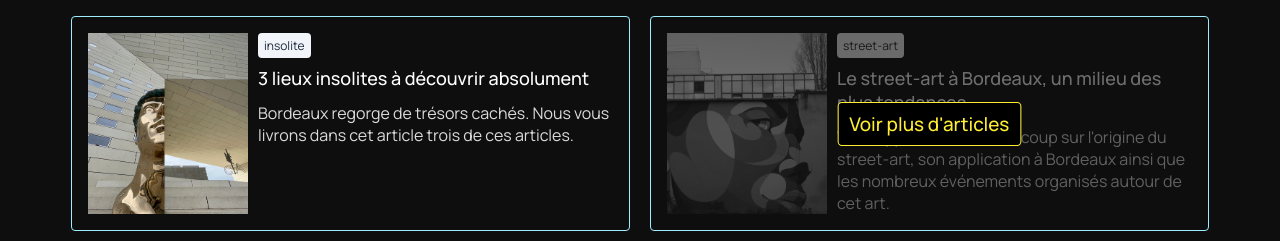
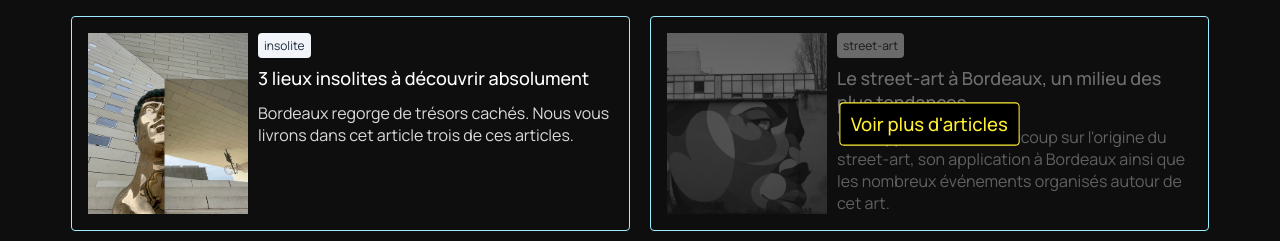
Before and after one commit to najouille/Blog-Art-Grp-2, a PHP site: page / in a window 1280 px wide, with the pointer over the restyled element. Shown: the part 832-1073 px from the top of the page. Run offline with PHP 8.4, Linux system fonts and the light colour scheme.

Commit message:
Update home.css

```diff
--- a/front/assets/home.css
+++ b/front/assets/home.css
@@ -136,5 +136,5 @@ p {
     background-color: black;
     color: #ffee32;
     border: 1px solid #ffee32;
-    transform: scale(1.05);
+    transform: scale(1.03);
 }
```
